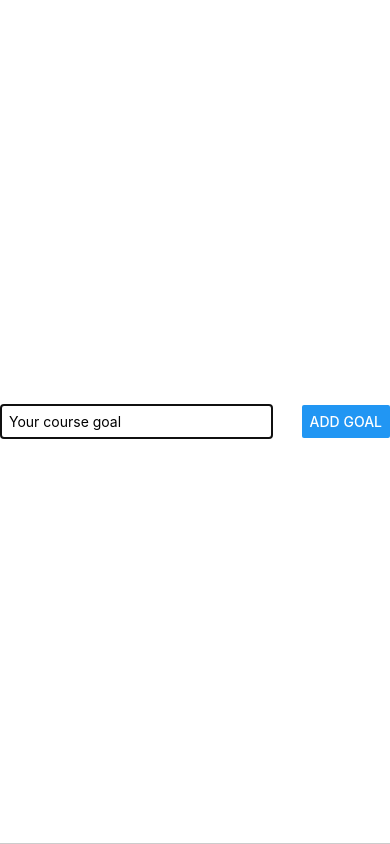
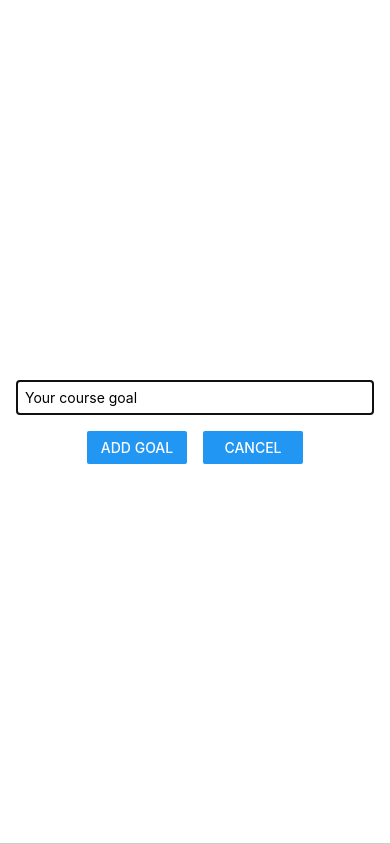
Before and after one commit to Harry-Daniel/ToDo_app, a React Native app: screen / in a window 390 px wide. Both pictures are taken after a click on the button "ADD NEW GOAL". Built offline with nearby package versions, Linux system fonts and the light colour scheme.

Commit message:
Styling Modal Overlay

```diff
--- a/components/GoalInput.js
+++ b/components/GoalInput.js
@@ -21,7 +21,17 @@
           onChangeText={goalInputHandler}
           value={enteredGoalText}
         />
+
+        <View style={styles.buttonContainer}>
+          <View style={styles.button}>
         <Button title="Add Goal" onPress={addGoalHandler} />
+
+          </View>
+          <View style={styles.button}>
+
+        <Button title="Cancel"/>
+          </View>
+        </View>
       </View>
     </Modal>
   );
@@ -30,20 +40,29 @@
 const styles = StyleSheet.create({
   inputContainer: {
     flex: 1,
-    flexDirection: "row",
-    justifyContent: "space-between",
+
+    justifyContent: "center",
     alignItems: "center",
     margingBottom: 24,
+    padding:16,
     borderBottomWidth: 1,
     borderBottomColor: "#cccccc",
   },
   textInput: {
     borderWidth: 1,
     borderColor: "#cccccc",
-    width: "70%",
-    marginRight: 8,
+    width: "100%",
+
     padding: 8,
   },
+  buttonContainer:{
+    marginTop:16,
+    flexDirection:'row',
+  },
+  button:{
+    width:100,
+    marginHorizontal:8
+  }
 });
 
 export default GoalInput;
```
